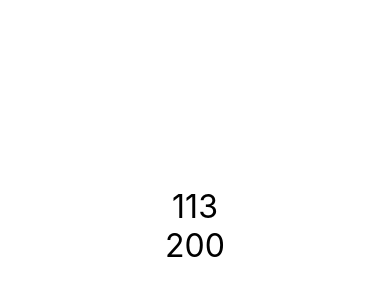
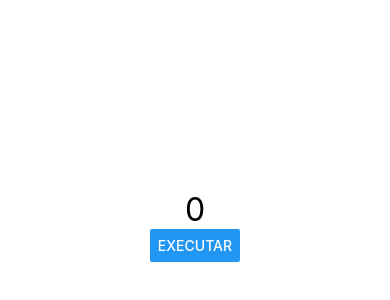
Before and after one commit to vmarinho22/Fundamentos-React-Native, a React Native app: screen / in a window 390 px wide. Shown: the part 196-496 px from the top of the page. Built offline with nearby package versions, Linux system fonts and the light colour scheme.

Commit message:
Comunicação indireta

```diff
--- a/src/App.js
+++ b/src/App.js
@@ -8,7 +8,8 @@ import { SafeAreaView,StyleSheet } from 'react-native'
 // import Titulo from './components/Titulo'
 // import Botao from './components/Botao'
 // import Contador from './components/Contador'
-import Pai from './components/direta/Pai'
+// import Pai from './components/direta/Pai'
+import Pai from './components/indireta/Pai'
 
 
 
--- /dev/null
+++ b/src/components/indireta/Filho.js
@@ -0,0 +1,18 @@
+import React from 'react'
+import {SafeAreaView,Text, Button} from 'react-native'
+import Estilo from '../estilo'
+
+export default (props) =>{
+
+    function gerarNumero(min,max){
+        const fator = max-min +1
+        return parseInt (Math.random() * fator) + min
+    }
+
+    return(
+       <Button title="Executar" onPress={function(){
+           const n = gerarNumero(props.min, props.max)
+           props.funcao(n)
+       }}/>
+    )
+}
--- /dev/null
+++ b/src/components/indireta/Pai.js
@@ -0,0 +1,19 @@
+import React from 'react'
+import {SafeAreaView,Text} from 'react-native'
+import Estilo from '../estilo'
+import Filho from './Filho'
+
+export default (props) =>{
+    const [num,setNum] = React.useState(0)
+
+    function exibirValor(numero){
+        setNum(numero)
+    }
+
+    return(
+        <React.Fragment>
+            <Text style={Estilo.txtG}>{num}</Text>
+            <Filho min={1} max={60} funcao={exibirValor} />
+        </React.Fragment>
+    )
+}
```
